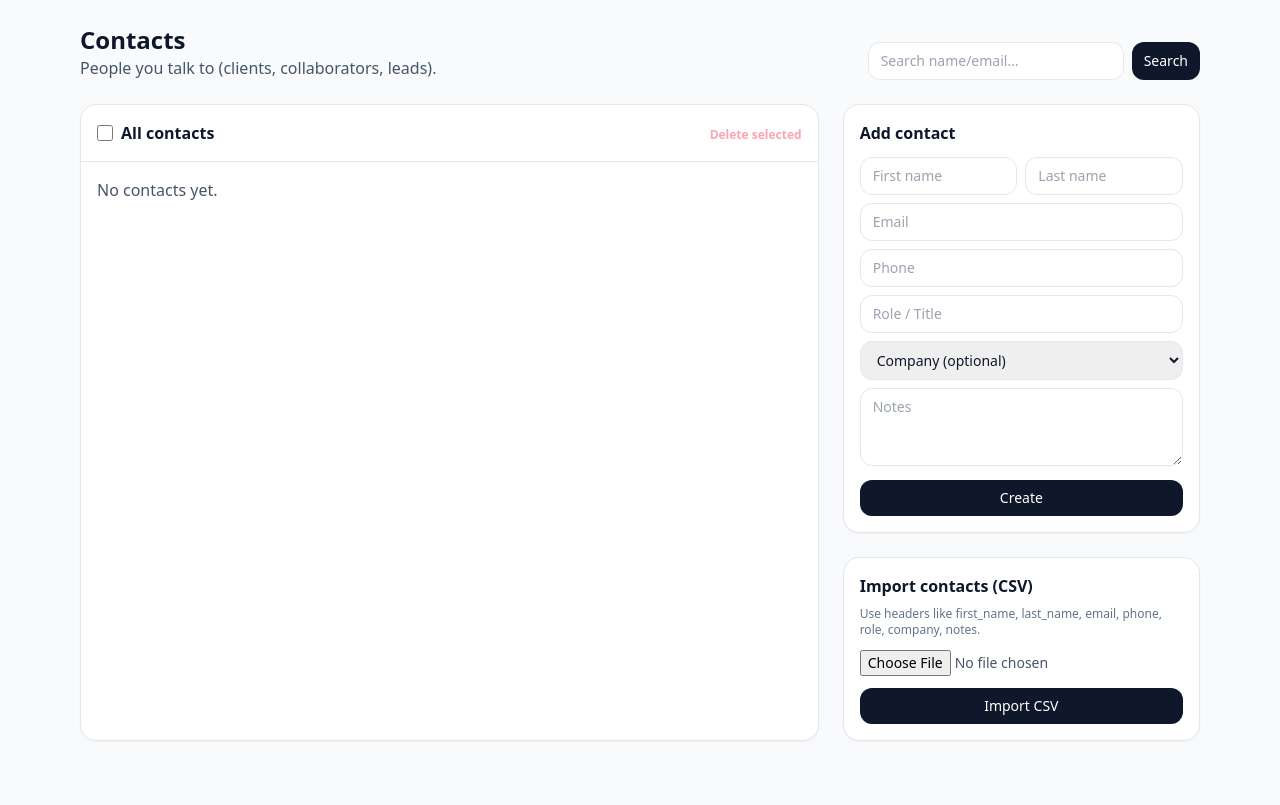
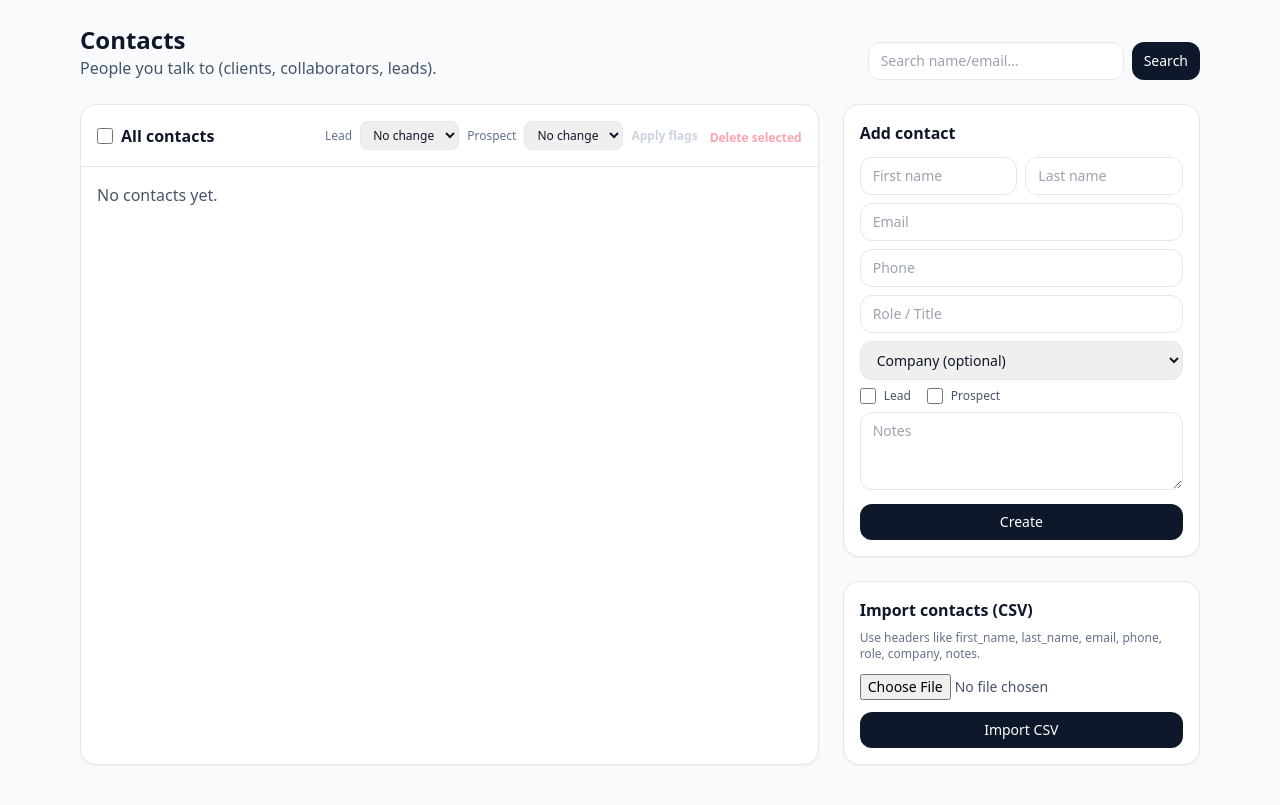
Before and after one commit to tompat1/rynell_freelance_crm, a FastAPI app: page /contacts in a window 1280 px wide. Shown: the part 49-854 px from the top of the page. Run offline with FastAPI, Linux system fonts and the light colour scheme; some libraries are stand-ins or nearby versions.

Commit message:
Add contact lead and prospect flags

```diff
--- a/app/main.py
+++ b/app/main.py
@@ -87,6 +87,11 @@ def parse_optional_int(value: Optional[str]) -> Optional[int]:
         return int(value)
     except (TypeError, ValueError):
         return None
+
+def parse_optional_bool(value: Optional[str]) -> bool:
+    if value is None:
+        return False
+    return str(value).lower() in {"1", "true", "yes", "on"}
 
 def add_activity(session, action: str, entity_type: str, entity_id: Optional[int], summary: str, changes: Optional[dict] = None):
     session.add(Activity(action=action, entity_type=entity_type, entity_id=entity_id, summary=summary, changes=changes))
@@ -178,6 +183,8 @@ def contacts_create(
     role: str = Form(""),
     company_id: Optional[str] = Form(""),
     notes: str = Form(""),
+    is_lead: Optional[str] = Form(None),
+    is_prospect: Optional[str] = Form(None),
     session=Depends(session_dep),
 ):
     company_id_value = parse_optional_int(company_id)
@@ -189,6 +196,8 @@ def contacts_create(
         role=(role.strip() or None),
         company_id=company_id_value,
         notes=(notes.strip() or None),
+        is_lead=parse_optional_bool(is_lead),
+        is_prospect=parse_optional_bool(is_prospect),
         created_at=now_utc(),
         updated_at=now_utc(),
     )
@@ -330,12 +339,24 @@ def contacts_update(
     role: str = Form(""),
     company_id: Optional[str] = Form(""),
     notes: str = Form(""),
+    is_lead: Optional[str] = Form(None),
+    is_prospect: Optional[str] = Form(None),
     session=Depends(session_dep),
 ):
     c = session.get(Contact, contact_id)
     if not c:
         raise HTTPException(404, "Contact not found")
-    before = {"first_name": c.first_name, "last_name": c.last_name, "email": c.email, "phone": c.phone, "role": c.role, "company_id": c.company_id, "notes": c.notes}
+    before = {
+        "first_name": c.first_name,
+        "last_name": c.last_name,
+        "email": c.email,
+        "phone": c.phone,
+        "role": c.role,
+        "company_id": c.company_id,
+        "notes": c.notes,
+        "is_lead": c.is_lead,
+        "is_prospect": c.is_prospect,
+    }
     company_id_value = parse_optional_int(company_id)
     c.first_name = first_name.strip()
     c.last_name = last_name.strip()
@@ -344,10 +365,22 @@ def contacts_update(
     c.role = (role.strip() or None)
     c.company_id = company_id_value
     c.notes = (notes.strip() or None)
+    c.is_lead = parse_optional_bool(is_lead)
+    c.is_prospect = parse_optional_bool(is_prospect)
     c.updated_at = now_utc()
     session.add(c)
     session.commit()
-    after = {"first_name": c.first_name, "last_name": c.last_name, "email": c.email, "phone": c.phone, "role": c.role, "company_id": c.company_id, "notes": c.notes}
+    after = {
+        "first_name": c.first_name,
+        "last_name": c.last_name,
+        "email": c.email,
+        "phone": c.phone,
+        "role": c.role,
+        "company_id": c.company_id,
+        "notes": c.notes,
+        "is_lead": c.is_lead,
+        "is_prospect": c.is_prospect,
+    }
     changes = {k: {"from": before[k], "to": after[k]} for k in before if before[k] != after[k]}
     if changes:
         add_activity(session, "UPDATE", "Contact", c.id, f"Updated contact: {c.first_name} {c.last_name}", changes=changes)
@@ -396,6 +429,37 @@ def contacts_bulk_delete(
     contacts = session.exec(select(Contact).where(Contact.id.in_(contact_ids))).all()
     for contact in contacts:
         delete_contact(session, contact)
+    return RedirectResponse(url="/contacts", status_code=303)
+
+@app.post("/contacts/bulk-flags")
+def contacts_bulk_flags(
+    contact_ids: list[int] = Form([]),
+    lead_action: str = Form("no_change"),
+    prospect_action: str = Form("no_change"),
+    session=Depends(session_dep),
+):
+    if not contact_ids:
+        return RedirectResponse(url="/contacts?error=missing_selection", status_code=303)
+    if lead_action == "no_change" and prospect_action == "no_change":
+        return RedirectResponse(url="/contacts?error=missing_flags", status_code=303)
+    contacts = session.exec(select(Contact).where(Contact.id.in_(contact_ids))).all()
+    for contact in contacts:
+        before = {"is_lead": contact.is_lead, "is_prospect": contact.is_prospect}
+        if lead_action == "flag":
+            contact.is_lead = True
+        elif lead_action == "unflag":
+            contact.is_lead = False
+        if prospect_action == "flag":
+            contact.is_prospect = True
+        elif prospect_action == "unflag":
+            contact.is_prospect = False
+        contact.updated_at = now_utc()
+        session.add(contact)
+        session.commit()
+        after = {"is_lead": contact.is_lead, "is_prospect": contact.is_prospect}
+        changes = {k: {"from": before[k], "to": after[k]} for k in before if before[k] != after[k]}
+        if changes:
+            add_activity(session, "UPDATE", "Contact", contact.id, f"Updated contact flags: {contact.first_name} {contact.last_name}", changes=changes)
     return RedirectResponse(url="/contacts", status_code=303)
 
 # ---------- Companies ----------
--- a/app/models.py
+++ b/app/models.py
@@ -23,6 +23,8 @@ class Contact(SQLModel, table=True):
     role: Optional[str] = None
     company_id: Optional[int] = Field(default=None, foreign_key="company.id")
     notes: Optional[str] = None
+    is_lead: bool = False
+    is_prospect: bool = False
     created_at: datetime = Field(default_factory=datetime.utcnow)
     updated_at: datetime = Field(default_factory=datetime.utcnow)
 
--- a/app/templates/contacts.html
+++ b/app/templates/contacts.html
@@ -26,7 +26,12 @@
   {% endif %}
   {% if error == "missing_selection" %}
     <div class="mt-4 rounded-xl border border-rose-200 bg-rose-50 px-4 py-3 text-sm text-rose-900">
-      Select at least one contact to delete.
+      Select at least one contact to update.
+    </div>
+  {% endif %}
+  {% if error == "missing_flags" %}
+    <div class="mt-4 rounded-xl border border-rose-200 bg-rose-50 px-4 py-3 text-sm text-rose-900">
+      Choose at least one flag action (lead or prospect) to apply.
     </div>
   {% endif %}
 
@@ -37,14 +42,31 @@
           <input id="select-all-contacts" type="checkbox" class="h-4 w-4 rounded border-slate-300 text-slate-900"/>
           <label for="select-all-contacts" class="font-semibold">All contacts</label>
         </div>
-        <form id="bulk-delete-form" method="post" action="/contacts/bulk-delete" onsubmit="return confirm('Delete selected contacts?');">
-          <button type="submit" class="text-xs font-semibold text-rose-600 hover:text-rose-700 disabled:text-rose-300" disabled>Delete selected</button>
-        </form>
+        <div class="flex flex-wrap items-center gap-3">
+          <form id="bulk-flags-form" method="post" action="/contacts/bulk-flags" class="flex flex-wrap items-center gap-2 text-xs">
+            <label class="text-slate-500">Lead</label>
+            <select name="lead_action" class="border rounded-lg px-2 py-1 text-xs">
+              <option value="no_change">No change</option>
+              <option value="flag">Flag</option>
+              <option value="unflag">Unflag</option>
+            </select>
+            <label class="text-slate-500">Prospect</label>
+            <select name="prospect_action" class="border rounded-lg px-2 py-1 text-xs">
+              <option value="no_change">No change</option>
+              <option value="flag">Flag</option>
+              <option value="unflag">Unflag</option>
+            </select>
+            <button type="submit" class="text-xs font-semibold text-slate-700 hover:text-slate-900 disabled:text-slate-300" disabled>Apply flags</button>
+          </form>
+          <form id="bulk-delete-form" method="post" action="/contacts/bulk-delete" onsubmit="return confirm('Delete selected contacts?');">
+            <button type="submit" class="text-xs font-semibold text-rose-600 hover:text-rose-700 disabled:text-rose-300" disabled>Delete selected</button>
+          </form>
+        </div>
       </div>
       <div class="divide-y">
         {% for c in contacts %}
           <div class="flex items-start justify-between gap-4 p-4 hover:bg-slate-50">
-            <input form="bulk-delete-form" type="checkbox" name="contact_ids" value="{{ c.id }}" class="mt-1 h-4 w-4 rounded border-slate-300 text-slate-900 contact-select"/>
+            <input type="checkbox" name="contact_ids" value="{{ c.id }}" class="mt-1 h-4 w-4 rounded border-slate-300 text-slate-900 contact-select"/>
             <a href="/contacts/{{ c.id }}" class="flex-1">
               <div class="flex items-center justify-between">
                 <div class="font-medium">{{ c.first_name }} {{ c.last_name }}</div>
@@ -55,6 +77,16 @@
                 {% if c.phone %} • {{ c.phone }}{% endif %}
                 {% if c.role %} • {{ c.role }}{% endif %}
               </div>
+              {% if c.is_lead or c.is_prospect %}
+                <div class="mt-2 flex flex-wrap gap-2 text-xs">
+                  {% if c.is_lead %}
+                    <span class="rounded-full bg-amber-100 text-amber-700 px-2 py-1 font-semibold">Lead</span>
+                  {% endif %}
+                  {% if c.is_prospect %}
+                    <span class="rounded-full bg-blue-100 text-blue-700 px-2 py-1 font-semibold">Prospect</span>
+                  {% endif %}
+                </div>
+              {% endif %}
             </a>
             <form method="post" action="/contacts/{{ c.id }}/delete" onsubmit="return confirm('Delete {{ c.first_name }} {{ c.last_name }}?');">
               <button type="submit" class="text-xs font-semibold text-rose-600 hover:text-rose-700">Delete</button>
@@ -83,6 +115,16 @@
               <option value="{{ co.id }}">{{ co.name }}</option>
             {% endfor %}
           </select>
+          <div class="flex flex-wrap gap-4 text-xs text-slate-600">
+            <label class="flex items-center gap-2">
+              <input type="checkbox" name="is_lead" class="h-4 w-4 rounded border-slate-300 text-slate-900"/>
+              Lead
+            </label>
+            <label class="flex items-center gap-2">
+              <input type="checkbox" name="is_prospect" class="h-4 w-4 rounded border-slate-300 text-slate-900"/>
+              Prospect
+            </label>
+          </div>
           <textarea class="border rounded-xl px-3 py-2 text-sm w-full" name="notes" rows="3" placeholder="Notes"></textarea>
           <button class="bg-slate-900 text-white rounded-xl px-3 py-2 text-sm w-full">Create</button>
         </form>
@@ -102,11 +144,26 @@
   <script>
     const selectAll = document.getElementById("select-all-contacts");
     const bulkDeleteButton = document.querySelector("#bulk-delete-form button");
+    const bulkFlagsButton = document.querySelector("#bulk-flags-form button");
+    const bulkDeleteForm = document.getElementById("bulk-delete-form");
+    const bulkFlagsForm = document.getElementById("bulk-flags-form");
     const contactCheckboxes = Array.from(document.querySelectorAll(".contact-select"));
+
+    const syncBulkForm = (form) => {
+      form.querySelectorAll("input[type='hidden'][name='contact_ids']").forEach((input) => input.remove());
+      contactCheckboxes.filter((checkbox) => checkbox.checked).forEach((checkbox) => {
+        const hidden = document.createElement("input");
+        hidden.type = "hidden";
+        hidden.name = "contact_ids";
+        hidden.value = checkbox.value;
+        form.appendChild(hidden);
+      });
+    };
 
     const updateBulkDeleteState = () => {
       const anyChecked = contactCheckboxes.some((checkbox) => checkbox.checked);
       bulkDeleteButton.disabled = !anyChecked;
+      bulkFlagsButton.disabled = !anyChecked;
       if (contactCheckboxes.length) {
         const allChecked = contactCheckboxes.every((checkbox) => checkbox.checked);
         selectAll.checked = allChecked;
@@ -124,5 +181,13 @@
     contactCheckboxes.forEach((checkbox) => {
       checkbox.addEventListener("change", updateBulkDeleteState);
     });
+
+    bulkDeleteForm.addEventListener("submit", () => {
+      syncBulkForm(bulkDeleteForm);
+    });
+
+    bulkFlagsForm.addEventListener("submit", () => {
+      syncBulkForm(bulkFlagsForm);
+    });
   </script>
 {% endblock %}
```
Also changed, not shown: app/templates/contact_detail.html (+20 -0 lines).
